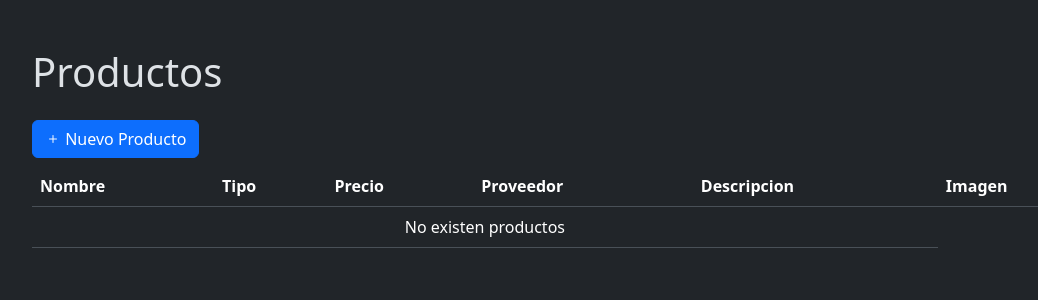
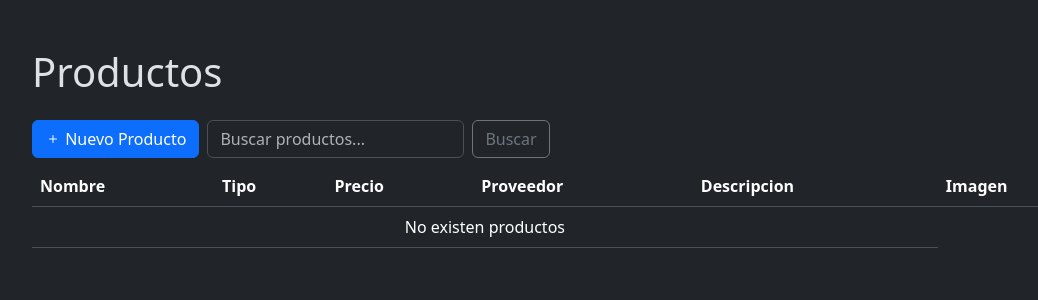
Before and after one commit to manuel-edlp/vetCloud, a Django app: page /producto/ in a window 1280 px wide. Shown: the part 74-374 px from the top of the page, without its empty margins (50-1088 px from the left). Run offline with Django 5.2, Linux system fonts and the light colour scheme; data that the repository does not hold is empty.

Commit message:
agrego busqueda de productos

```diff
--- a/app/templates/products/repository.html
+++ b/app/templates/products/repository.html
@@ -4,11 +4,15 @@
 <div class="container">
     <h1 class="mb-4">Productos</h1>
 
-    <div class="mb-2">
+    <div class="mb-2 d-inline-flex">
         <a href="{% url 'product_form' %}" class="btn btn-primary">
             <i class="bi bi-plus"></i>
             Nuevo Producto
         </a>
+        <form class="d-flex ms-2" action="{% url 'product_search' %}" method="GET">
+            <input class="form-control me-2" type="search" name="search" placeholder="Buscar productos..." aria-label="Buscar">
+            <button class="btn btn-outline-secondary" type="submit">Buscar</button>
+        </form>
     </div>
 
     <table class="table">
--- a/app/urls.py
+++ b/app/urls.py
@@ -19,6 +19,7 @@
     path('extract_text_from_image/', views.extract_text_from_image, name='extract_text_from_image'),
     path("producto/editar/<int:id>/", view=views.product_form, name="product_edit"),
     path("producto/eliminar/", view=views.product_delete, name="product_delete"),
+    path('producto/buscar/', view=views.product_search, name='product_search'),
 
     # Mascota
     path("mascota/", view=views.pet_repository, name="pet_repo"),
--- a/app/views.py
+++ b/app/views.py
@@ -229,6 +229,24 @@
     product.delete()
 
     return redirect(reverse("product_repo"))
+
+def product_search(request):
+    query = request.GET.get('search')
+
+    if query:
+        # Realiza la búsqueda en varios campos utilizando Q objects
+        products = Product.objects.filter(
+            Q(name__icontains=query) |  # Búsqueda por nombre que contiene la consulta
+            Q(description__icontains=query) |  # Búsqueda por descripción que contiene la consulta
+            Q(type__icontains=query) | # Búsqueda por dosis que contiene la consulta
+            Q(price__icontains=query) | # Búsqueda por precio que contiene la consulta
+            Q(provider__name__icontains=query) # Búsqueda por nombre de proveedor que contiene la consulta
+        )
+    else:
+        products = Product.objects.all()
+
+    context = {'products': products, 'query': query}
+    return render(request, 'products/repository.html', context)
 
 # Mascota
 def pet_repository(request):
```
